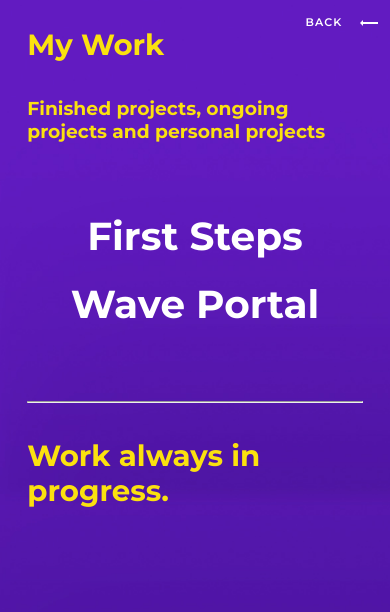
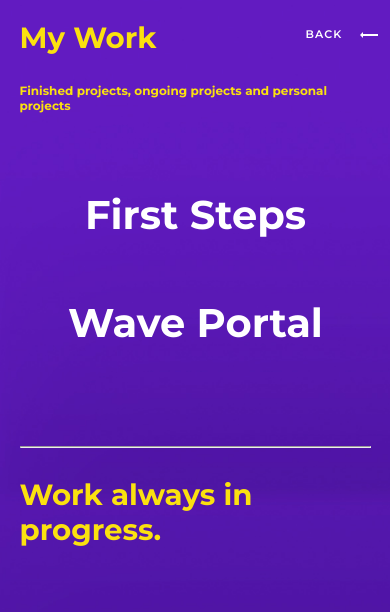
Before and after one commit to FrancisGuedes/francisguedes-website, a React (Create React App) app: page /work in a window 390 px wide. Shown: the top 612 px of the page. Built offline with nearby package versions, Linux system fonts and the light colour scheme.

Commit message:
css fixes: on work projects span and showing image

```diff
--- a/src/components/arrow-back/arrowBack.css
+++ b/src/components/arrow-back/arrowBack.css
@@ -73,3 +73,9 @@
   font-size: 11px;
   letter-spacing: 0.1em;
 }
+
+@media screen and (max-width: 768px) {
+  .corner-project-back {
+    top: 6.2vw;
+  }
+}
--- a/src/containers/work/work.css
+++ b/src/containers/work/work.css
@@ -9,7 +9,11 @@
 }
 
 .work-wrapper-padding{
-  padding: 7vw;
+  padding: 5vw;
+}
+
+.work-container {
+  z-index: -1;
 }
 
 .work-title, .work-sub-title, .work-footer-title {
@@ -21,16 +25,118 @@
 }
 
 .work-project {
-  margin-top: 9vw;
   text-align: center;
+  width: 100%;
+  height: 100%;
+}
+
+.work-project:first-child {
+  margin-top: 40px;
 }
 
 .work-project-content {
   margin: 5vw;
+  pointer-events: none;
+  padding: 3.25rem 3.3vw;
+  position: relative;
+  top: 0;
+  left: 0;
+  margin-left: auto;
+  margin-right: auto;
+  max-width: 1200px;
+  width: auto;
+  height: auto;
+  margin-top: -30px;
+  transform-origin: center center;
+  will-change: transform;
 }
 
 .work-project-link {
-  font-size: 10vw;
+  font-size: 8.5vw;
   font-weight: 700;
   color: white;
 }
+
+.work-container .work-project .project-thumb {
+  left: 50%;
+  opacity: 0;
+  position: absolute;
+  top: 50%;
+  transform: translateX(-50%) translateY(-50%) translateY(3rem);
+  transition: 0.4s cubic-bezier(0.52, 0.01, 0.16, 1);
+}
+
+.project-thumb {
+  margin: 0 auto;
+}
+
+.project-thumb {
+  background-size: contain;
+  width: 100%;
+  height: 100%;
+}
+
+.project-thumb .project-thumb-image {
+  left: 50%;
+  position: absolute;
+  top: 50%;
+  transform: translateX(-50%) translateY(-50%);
+}
+
+.work-container .work-project .project-thumb:hover {
+  opacity: 1;
+}
+
+.work-project-content .work-project-link:hover + .project-thumb {
+  opacity: 1;
+  transform: translateX(-50%) translateY(-50%) translateY(0);
+  transition: 0.42s cubic-bezier(0.52, 0.01, 0.16, 1) .01s;
+}
+
+
+.work-project-content .work-project-link {
+    display: inline-block;
+    opacity: 1;
+    pointer-events: all;
+    transition: 0.62s opacity cubic-bezier(0.52, 0.01, 0.16, 1) .01s;
+  }
+
+
+  /* Para quando fizer hover num el, o outros ficarem opacity
+
+  .work-projects-scroll .work-project-content .work-project-link {
+    opacity: .2;
+    transition: 0.5s cubic-bezier(0.52, 0.01, 0.16, 1);
+  }
+  */
+
+  .work-projects-scroll .work-project-content .work-project-link:hover, .work-project-content .work-project-link:hover{
+    opacity: 1;
+  }
+
+
+@media (max-width: 1024px){
+  .project-thumb {
+      display: none;
+  }
+}
+
+@media screen and (max-width: 768px) {
+  .work-project-content {
+    margin-top: -7%;
+  }
+
+  .project-title {
+    font-size: 40px;
+  }
+
+  h2 {
+    font-size: 12px;
+  }
+}
+
+@media screen and (max-width: 700px) {
+.work-project-content {
+    padding: 2rem 30px;
+  }
+}
--- a/src/containers/work/work.tsx
+++ b/src/containers/work/work.tsx
@@ -4,6 +4,7 @@ import './work.css';
 import { strings } from '../../util/strings';
 import { Link } from 'react-router-dom';
 import ArrowBack from '../../components/arrow-back/arrowBack';
+import imageT from '../../assets/images/work/first-steps-website.png'
 
 const projectsObj = [...strings.workPage.projects];
 
@@ -16,8 +17,15 @@ const projectsMapper = projectsObj.map( element => {
         key={element.title}
         target="_blank"
       >
-        <span>{element.title}</span>
+        <span className="project-title">{element.title}</span>
       </a>
+      <div className='project-thumb'>
+        <img
+          className='project-thumb-image'
+          style={{height: 200}}
+          src={imageT}
+        />
+      </div>
     </div>
   )
 })
@@ -36,7 +44,7 @@ const Work = () => {
                     {strings.workPage.titleHide}
                   </div>
 
-                  <div className="work-container" data-elementresizer data-resize-parent>
+                  <div className="work-container" data-active="on" data-elementresizer data-resize-parent>
                     <section>
                       <h1 className="work-title">
                         {strings.workPage.title}</h1>
@@ -48,7 +56,7 @@ const Work = () => {
                       <br/>
                     </section>
                     <section className="work-projects-scroll">
-                      <div className="work-project">
+                      <div className="work-project" data-active="on">
                           {projectsMapper}
                       </div>
                     </section>
--- a/src/util/strings.ts
+++ b/src/util/strings.ts
@@ -39,10 +39,14 @@ export const strings = {
     projects:
     [
       {
-        title: "First Steps", href: "https://www.firststeps.pt",
+        title: "First Steps",
+        href: "https://www.firststeps.pt",
+        imageThumb: "../assets/images/work/first-steps-website.png",
       },
       {
-        title: "Wave Portal", href: "https://waveportal-baseline-student.daeshawnballard.repl.co/"
+        title: "Wave Portal",
+        href: "https://waveportal-baseline-student.daeshawnballard.repl.co/",
+        imageThumb: "../assets/images/work/dapp.png",
       }
     ],
   },
```
